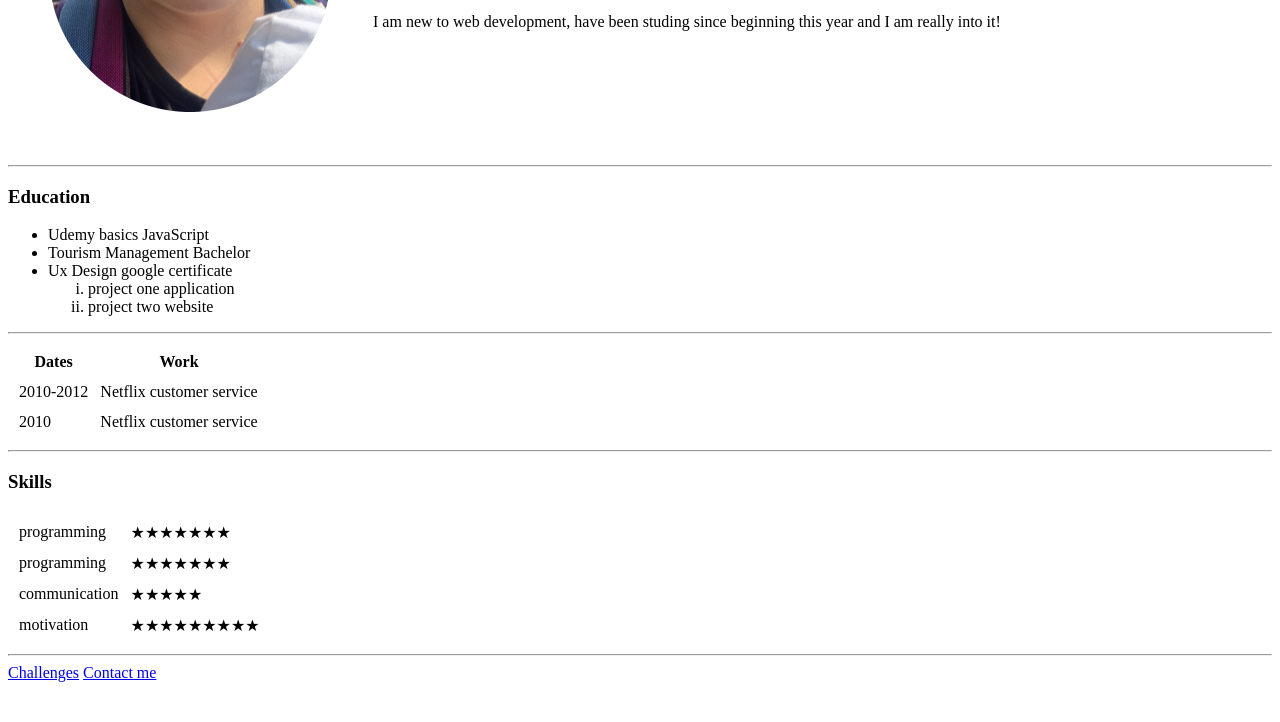
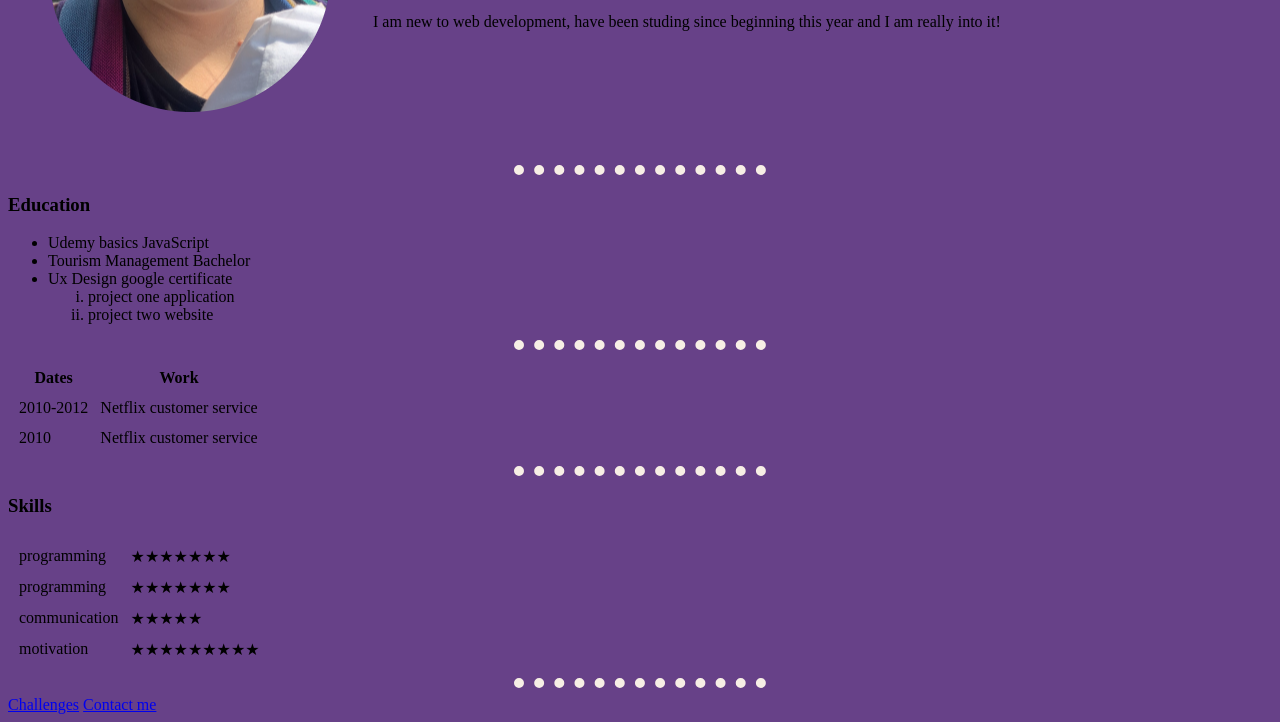
Before and after one commit to xyunomai/cv, a plain HTML site: page index.html in a window 1280 px wide. Shown: the part 219-941 px from the top of the page. Before the commit the page ends 909 px from the top, so only its background shows below. Drawn offline with Linux system fonts and the light colour scheme; files that its build step writes are made by us from their sources.

Commit message:
Add files via upload

```diff
--- a/index.html
+++ b/index.html
@@ -4,6 +4,7 @@
 <head>
     <meta charset="UTF-8">
     <title>My First Website</title>
+    <link rel="stylesheet" href="CSS/styles.css">
 </head>
 
 <body>
@@ -70,6 +71,7 @@
         </tr>
         </tbody>
     </table>
+
     <hr>
     <a href="hobbies.html">Challenges</a>
     <a href="contact.html">Contact me</a>
--- /dev/null
+++ b/styles.css
@@ -0,0 +1,12 @@
+body {
+    background-color: #674188;
+}
+
+hr {
+    border-color: #F7EFE5;
+    border-width: 10px;
+    height: 0px;
+    width: 20%;
+    border-style: none;
+    border-top-style: dotted;
+}
```
